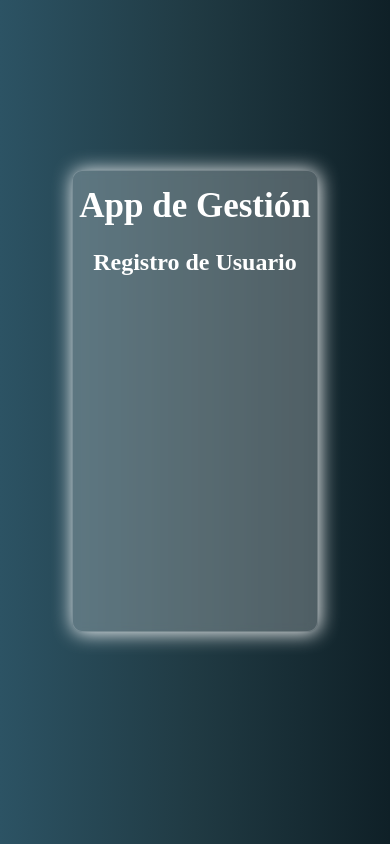
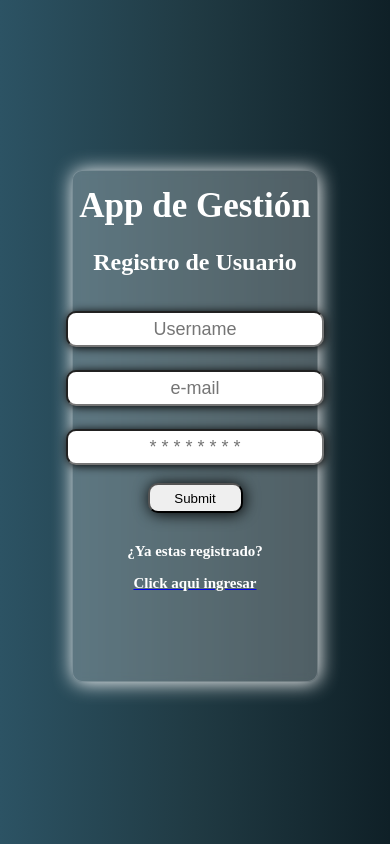
Before and after one commit to OmarLand/fs-pt-Final-Project-Omar-Landaeta, a React (Vite) app in the folder front/: page /register in a window 390 px wide. Built offline with nearby package versions, Linux system fonts and the light colour scheme.

Commit message:
feat: Added the pages login and register into responsive views

```diff
--- a/front/src/App.css
+++ b/front/src/App.css
@@ -9,3 +9,14 @@
 
   }
 }
+
+
+@media screen and (min-width : 641px) {
+  body{
+
+    background: #0F2027;
+    background: -webkit-linear-gradient(to right, #2C5364, #203A43, #0F2027);  /* Chrome 10-25, Safari 5.1-6 */
+    background: linear-gradient(to right, #2C5364, #203A43, #0F2027); /* W3C, IE 10+/ Edge, Firefox 16+, Chrome 26+, Opera 12+, Safari 7+ */
+
+  }
+}
--- a/front/src/components/Form/styles.jsx
+++ /dev/null
@@ -1,27 +0,0 @@
-import { styled } from "styled-components";
-
-const Form = styled.form`
-
-    .input-text{
-        margin-top    : 5px;
-        margin-bottom : 8px;
-        width         : 250px;
-        height        : 30px;
-        text-align    : center;
-        box-shadow    : 1px 1px 10px black;
-        border-radius : 10px;
-    }
-
-    .submitButton{
-        margin-top    : 5px;
-        width         : 95px;
-        height        : 30px;
-        border-radius : 10px;
-        box-shadow    : 1px 1px 15px black;
-    }
-
-`;
-
-export default {
-    Form,
-};
--- /dev/null
+++ b/front/src/components/FormLogin/index.jsx
@@ -0,0 +1,19 @@
+import Styled from './styles.jsx';
+
+const FormLogin = () => {
+    return (
+        <>
+            <Styled.Form>
+                <input className="input-text" required type="email" placeholder="e-mail" />
+                <br />
+                <input className="input-text" required type="password" placeholder="* * * * * * * *" name="" id="" />
+                <br />
+                <input className='submitButton' type="submit" />
+            </Styled.Form>
+
+
+        </>
+    );
+}
+
+export default FormLogin;
--- /dev/null
+++ b/front/src/components/FormLogin/styles.jsx
@@ -0,0 +1,73 @@
+import { styled } from "styled-components";
+
+const Form = styled.form`
+
+
+    @media screen and (max-width : 640px) {
+
+        body{
+
+        background: #0F2027;
+        background: -webkit-linear-gradient(to right, #2C5364, #203A43, #0F2027);  /* Chrome 10-25, Safari 5.1-6 */
+        background: linear-gradient(to right, #2C5364, #203A43, #0F2027); /* W3C, IE 10+/ Edge, Firefox 16+, Chrome 26+, Opera 12+, Safari 7+ */
+
+        }
+
+        .input-text{
+            margin-top    : 5px;
+            margin-bottom : 8px;
+            width         : 250px;
+            height        : 30px;
+            text-align    : center;
+            font-size     : 18px;
+            box-shadow    : 1px 1px 10px black;
+            border-radius : 10px;
+        }
+
+        .submitButton{
+            margin-top    : 5px;
+            width         : 95px;
+            height        : 30px;
+            border-radius : 10px;
+            box-shadow    : 1px 1px 15px black;
+        }
+    }
+
+
+    @media screen and (min-width : 641px) {
+
+        body{
+
+            background: #0F2027;
+            background: -webkit-linear-gradient(to right, #2C5364, #203A43, #0F2027);  /* Chrome 10-25, Safari 5.1-6 */
+            background: linear-gradient(to right, #2C5364, #203A43, #0F2027); /* W3C, IE 10+/ Edge, Firefox 16+, Chrome 26+, Opera 12+, Safari 7+ */
+
+        }
+
+        .input-text{
+            margin-top    : 1px;
+            margin-bottom : 8px;
+            width         : 250px;
+            height        : 30px;
+            text-align    : center;
+            font-size     : 18px;
+            box-shadow    : 1px 1px 10px black;
+            border-radius : 10px;
+        }
+
+        .submitButton{
+            margin-top    : 5px;
+            width         : 95px;
+            height        : 30px;
+            border-radius : 10px;
+            box-shadow    : 1px 1px 15px black;
+        }
+    }
+
+
+
+`;
+
+export default {
+    Form,
+};
--- a/front/src/components/Form/index.jsx
+++ b/front/src/components/FormRegister/index.jsx
@@ -1,17 +1,21 @@
-import Styled from './styles.jsx';
+import Styled from './styles';
 
-const Form = () => {
+const FormRegister = () => {
     return (
         <>
-            <Styled.Form>
+            <Styled.FormRegisterStyle>
+                <input className="input-text" required type="text" placeholder="Username" />
+                <br />
                 <input className="input-text" required type="email" placeholder="e-mail" />
                 <br />
                 <input className="input-text" required type="password" placeholder="* * * * * * * *" name="" id="" />
                 <br />
                 <input className='submitButton' type="submit" />
-            </Styled.Form>
+            </Styled.FormRegisterStyle>
+
+
         </>
     );
 }
 
-export default Form;
+export default FormRegister;
--- /dev/null
+++ b/front/src/components/FormRegister/styles.jsx
@@ -0,0 +1,74 @@
+import { styled } from "styled-components";
+
+const FormRegisterStyle = styled.form`
+
+
+    @media screen and (max-width : 640px) {
+
+        body{
+
+        background: #0F2027;
+        background: -webkit-linear-gradient(to right, #2C5364, #203A43, #0F2027);  /* Chrome 10-25, Safari 5.1-6 */
+        background: linear-gradient(to right, #2C5364, #203A43, #0F2027); /* W3C, IE 10+/ Edge, Firefox 16+, Chrome 26+, Opera 12+, Safari 7+ */
+
+        }
+
+        .input-text{
+            margin-top    : 15px;
+            margin-bottom : 8px;
+            width         : 250px;
+            height        : 30px;
+            text-align    : center;
+            font-size     : 18px;
+            box-shadow    : 1px 1px 10px black;
+            border-radius : 10px;
+        }
+
+        .submitButton{
+            margin-top    : 10px;
+            width         : 95px;
+            height        : 30px;
+            border-radius : 10px;
+            box-shadow    : 1px 1px 15px black;
+        }
+    }
+
+
+    @media screen and (min-width : 641px) {
+
+        body{
+
+            background: #0F2027;
+            background: -webkit-linear-gradient(to right, #2C5364, #203A43, #0F2027);  /* Chrome 10-25, Safari 5.1-6 */
+            background: linear-gradient(to right, #2C5364, #203A43, #0F2027); /* W3C, IE 10+/ Edge, Firefox 16+, Chrome 26+, Opera 12+, Safari 7+ */
+
+        }
+
+        .input-text{
+            margin-top    : 14px;
+            margin-bottom : 10px;
+            width         : 250px;
+            height        : 30px;
+            text-align    : center;
+            font-size     : 18px;
+            box-shadow    : 1px 1px 10px black;
+            border-radius : 10px;
+        }
+
+        .submitButton{
+            margin-top    : 20px;
+            margin-bottom : 20px;
+            width         : 95px;
+            height        : 30px;
+            border-radius : 10px;
+            box-shadow    : 1px 1px 15px black;
+        }
+    }
+
+
+
+`;
+
+export default {
+    FormRegisterStyle,
+};
--- a/front/src/components/MainImage/styles.jsx
+++ b/front/src/components/MainImage/styles.jsx
@@ -1,11 +1,19 @@
 import { styled } from "styled-components";
 
 const Img = styled.div`
+  @media screen and (max-width : 640px) {
+    .size-img{
+      width: 40%;
+      margin-bottom: -25px;
+    }
+  }
 
-   .size-img{
-     width: 45%;
-     margin-bottom: -25px;
-   }
+  @media screen and (min-width : 641px) {
+    .size-img{
+      width: 20%;
+      margin-bottom: -10px;
+    }
+  }
 
 `
 
--- a/front/src/components/Title/styles.jsx
+++ b/front/src/components/Title/styles.jsx
@@ -1,6 +1,8 @@
 import { styled } from 'styled-components';
 
 const LogContain = styled.div`
+
+@media screen and (max-width : 640px) {
 
     display        : flex,
     flex-direction : column;
@@ -13,6 +15,23 @@ const LogContain = styled.div`
         font-size  : 35px;
     }
 
+}
+
+@media screen and (min-width : 641px) {
+
+    display        : flex,
+    flex-direction : column;
+    color          : white;
+    text-align     : center;
+
+
+    .headTitle{
+        margin-top : 15px;
+        font-size  : 35px;
+    }
+
+}
+
 `
 
 export default {
--- a/front/src/pages/Login/index.jsx
+++ b/front/src/pages/Login/index.jsx
@@ -1,8 +1,8 @@
 import Styled from '../../components/Title/styles';
 
-import Form from "../../components/Form";
 import Title from "../../components/Title";
 import MainImage from '../../components/MainImage';
+import FormLogin from '../../components/FormLogin';
 
 
 const Login = () => {
@@ -10,15 +10,17 @@ const Login = () => {
     return(
         <>
             <Styled.LogContain>
+
                 <Title title='App de Gestión'/>
 
-                <MainImage img='https://cdn.icon-icons.com/icons2/3446/PNG/512/account_profile_user_avatar_icon_219236.png'/>
+                <MainImage img='https://www.pngplay.com/wp-content/uploads/12/User-Avatar-Profile-Background-PNG-Clip-Art-Image.png'/>
 
                 <Title subtitle='Inicio de Sesión'/>
 
-                <Form>
+                <FormLogin />
 
-                </Form>
+                <h3 className='goToRegister'>¿No estás registrado aún?</h3>
+                <a href="/register"> <h3 className='click-toRegister'>Click aqui para registrarte</h3> </a>
 
             </Styled.LogContain>
         </>
--- a/front/src/pages/Register/index.jsx
+++ b/front/src/pages/Register/index.jsx
@@ -1,3 +1,4 @@
+import FormRegister from "../../components/FormRegister";
 import Title from "../../components/Title";
 import Styled from '../../components/Title/styles';
 
@@ -8,6 +9,12 @@ const Register = () => {
             <Styled.LogContain>
                 <Title title='App de Gestión'/>
                 <Title subtitle='Registro de Usuario'/>
+
+                <FormRegister />
+
+                <h3 className='goToRegister'>¿Ya estas registrado?</h3>
+                <a href="/login"> <h3 className='click-toRegister'>Click aqui ingresar</h3> </a>
+
             </Styled.LogContain>
         </>
     )
--- a/front/src/style.jsx
+++ b/front/src/style.jsx
@@ -10,6 +10,8 @@ const MainContain = styled.div`
 
 const ContainerPage = styled.div`
 
+    @media screen and (max-width : 640px) {
+
             display                 : flex;
             justify-content         : center;
             background              : rgba( 255, 255, 255, 0.25 );
@@ -20,8 +22,56 @@ const ContainerPage = styled.div`
             border                  : 1px solid rgba( 255, 255, 255, 0.18 );
             width                   : 65%;
             color                   : white;
-        height                  : 460px;
+            height                  : 510px;
             box-shadow              : 1px 1px 20px white;
+
+            .goToRegister{
+                margin-top : 30px;
+                color      : white;
+                font-size  : 15px;
+            }
+            .click-toRegister{
+                color      : white;
+                font-size  : 15px;
+            }
+
+            .click-toRegister:hover{
+                color      : blue;
+                font-size  : 15px;
+            }
+    }
+    @media screen and (min-width : 641px) {
+
+            display                 : flex;
+            justify-content         : center;
+            background              : rgba( 255, 255, 255, 0.25 );
+            box-shadow              : 0 8px 32px 0 rgba( 31, 38, 135, 0.37 );
+            backdrop-filter         : blur( 4px );
+            -webkit-backdrop-filter : blur( 4px );
+            border-radius           : 10px;
+            border                  : 1px solid rgba( 255, 255, 255, 0.18 );
+            width                   : 55%;
+            height                  : 570px;
+            color                   : white;
+            box-shadow              : 1px 1px 20px white;
+            margin-top              : -95px;
+
+            .goToRegister{
+                margin-top : 30px;
+                color      : white;
+                font-size  : 15px;
+            }
+
+            .click-toRegister{
+                color      : white;
+                font-size  : 15px;
+            }
+
+            .click-toRegister:hover{
+                color      : yellow;
+                font-size  : 15px;
+            }
+    }
 
 `;
 
```
Lines whose indentation alone changed are shown as unchanged.
